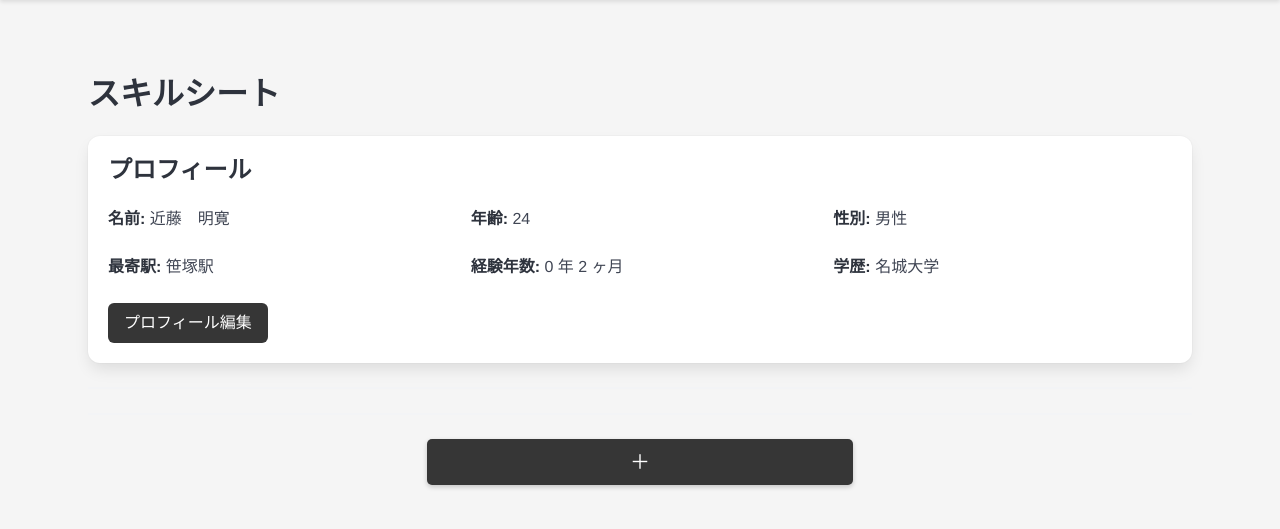
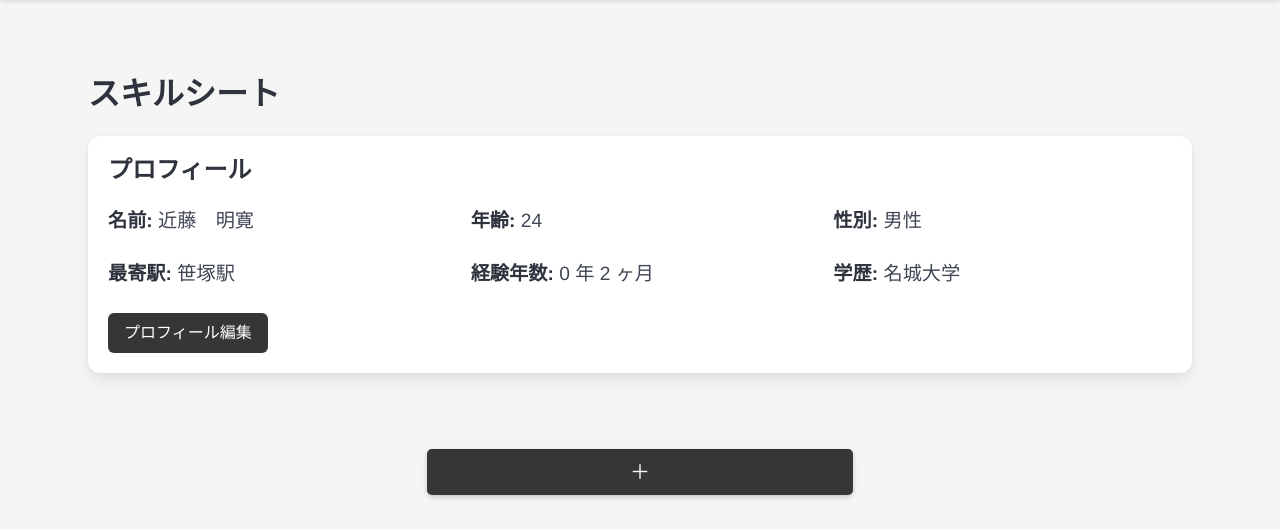
Before and after one commit to kondo-akihiro-git/project-Flask-SkillSheet, a Flask app: page /sheet in a window 1280 px wide. Shown: the part 52-581 px from the top of the page. Run offline with Flask 3, Linux system fonts and the light colour scheme; a user stored in the database is signed in.

Commit message:
fix: sheet画面の微修正

```diff
--- a/myapp/templates/base.html
+++ b/myapp/templates/base.html
@@ -381,19 +381,30 @@
             cursor: pointer;
             /* カーソルを刺し指にする */
         }
+
         /* 小さなサイズのボタン */
-.small-button {
-    padding: 0.5rem 1rem; /* パディングを調整 */
-    border-radius: 5px; /* 角を丸くする */
-    width: 33.33vw; /* ブラウザ幅の3分の1 */
+        .small-button {
+            padding: 0.5rem 1rem;
+            /* パディングを調整 */
+            border-radius: 5px;
+            /* 角を丸くする */
+            width: 33.33vw;
+            /* ブラウザ幅の3分の1 */
+        }
+
+        /* ボタンを画面中央に配置するためのスタイル */
+        .hero-button-container {
+            display: flex;
+            justify-content: center;
+            /* 横方向の中央揃え */
+            margin-bottom: 2rem;
+            /* 上下のマージン */
+        }
+        /* プロフィール項目のフォントサイズを大きくする */
+.profile-item {
+    font-size: 1.2rem; /* 必要に応じてサイズを調整 */
 }
 
-/* ボタンを画面中央に配置するためのスタイル */
-.hero-button-container {
-    display: flex;
-    justify-content: center; /* 横方向の中央揃え */
-    margin-bottom: 2rem; /* 上下のマージン */
-}
     </style>
 </head>
 
--- a/myapp/templates/sheet.html
+++ b/myapp/templates/sheet.html
@@ -18,22 +18,22 @@
             <h1 class="title is-4">プロフィール</h1>
             <div class="columns is-multiline">
                 <div class="column is-one-third">
-                    <p><strong>名前:</strong> {{ user.display_name }}</p>
+                    <p class="profile-item"><strong>名前:</strong> {{ user.display_name }}</p>
                 </div>
                 <div class="column is-one-third">
-                    <p><strong>年齢:</strong> {{ user.age }}</p>
+                    <p class="profile-item"><strong>年齢:</strong> {{ user.age }}</p>
                 </div>
                 <div class="column is-one-third">
-                    <p><strong>性別:</strong> {{ user.gender }}</p>
+                    <p class="profile-item"><strong>性別:</strong> {{ user.gender }}</p>
                 </div>
                 <div class="column is-one-third">
-                    <p><strong>最寄駅:</strong> {{ user.nearest_station }}</p>
+                    <p class="profile-item"><strong>最寄駅:</strong> {{ user.nearest_station }}</p>
                 </div>
                 <div class="column is-one-third">
-                    <p><strong>経験年数:</strong> {{ experience_years // 12 }} 年 {{ experience_years % 12 }} ヶ月</p>
+                    <p class="profile-item"><strong>経験年数:</strong> {{ experience_years // 12 }} 年 {{ experience_years % 12 }} ヶ月</p>
                 </div>
                 <div class="column is-one-third">
-                    <p><strong>学歴:</strong> {{ user.education }}</p>
+                    <p class="profile-item"><strong>学歴:</strong> {{ user.education }}</p>
                 </div>
             </div>
             <a href="{{ url_for('edit_profile') }}" class="button is-primary is-light">プロフィール編集</a>
@@ -109,7 +109,7 @@
                         <div class="box is-light">
                             <p><strong>担当業務</strong><br> {{ item.project.responsibilities }}</p>
                         </div>
-                        <div class="content">
+                        <div class="content mb-3">
                             <h3 class="title is-5">使用技術</h3>
                             <table class="table is-striped is-fullwidth">
                                 <thead>
```
Also changed, not shown: myapp/instance/flask.db.
